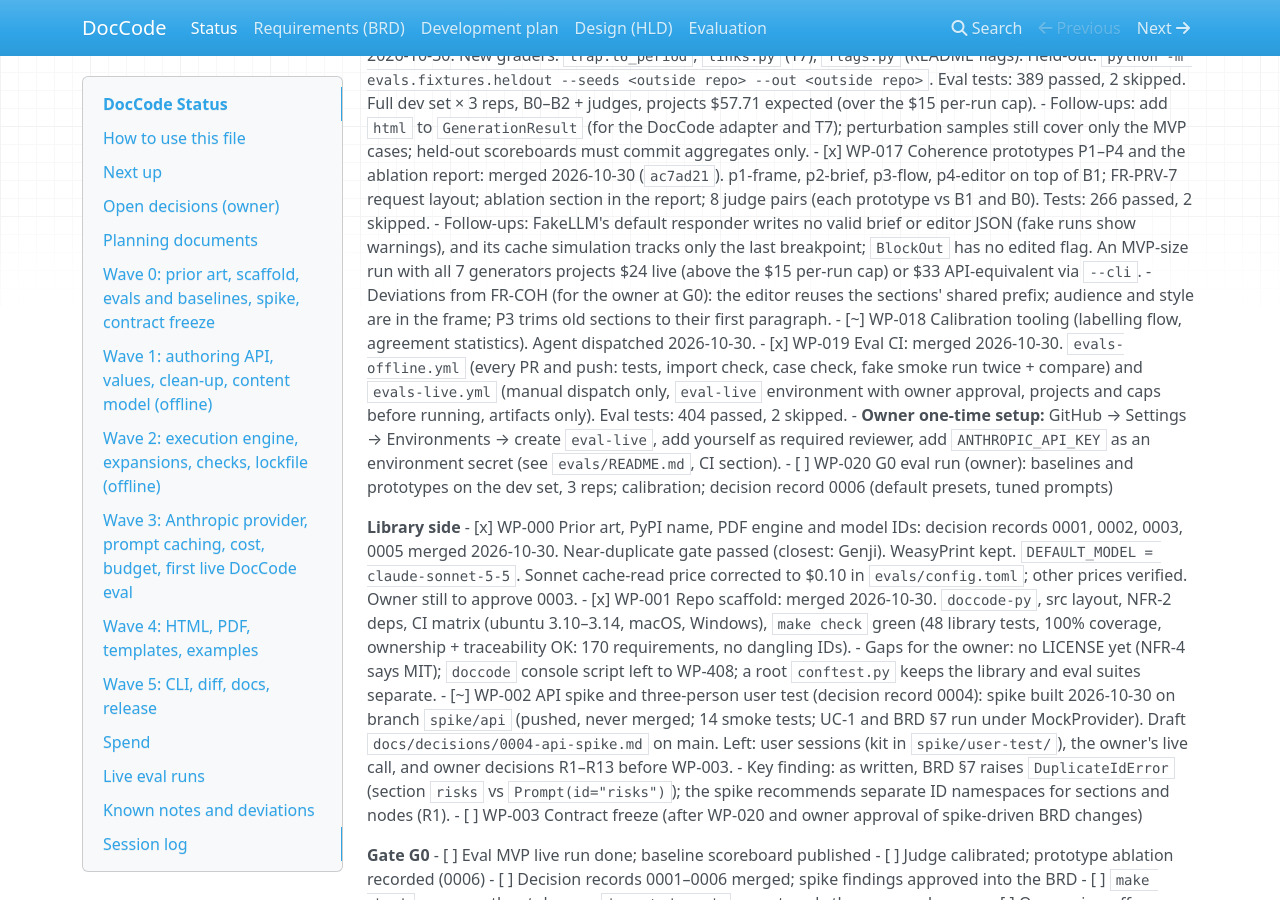
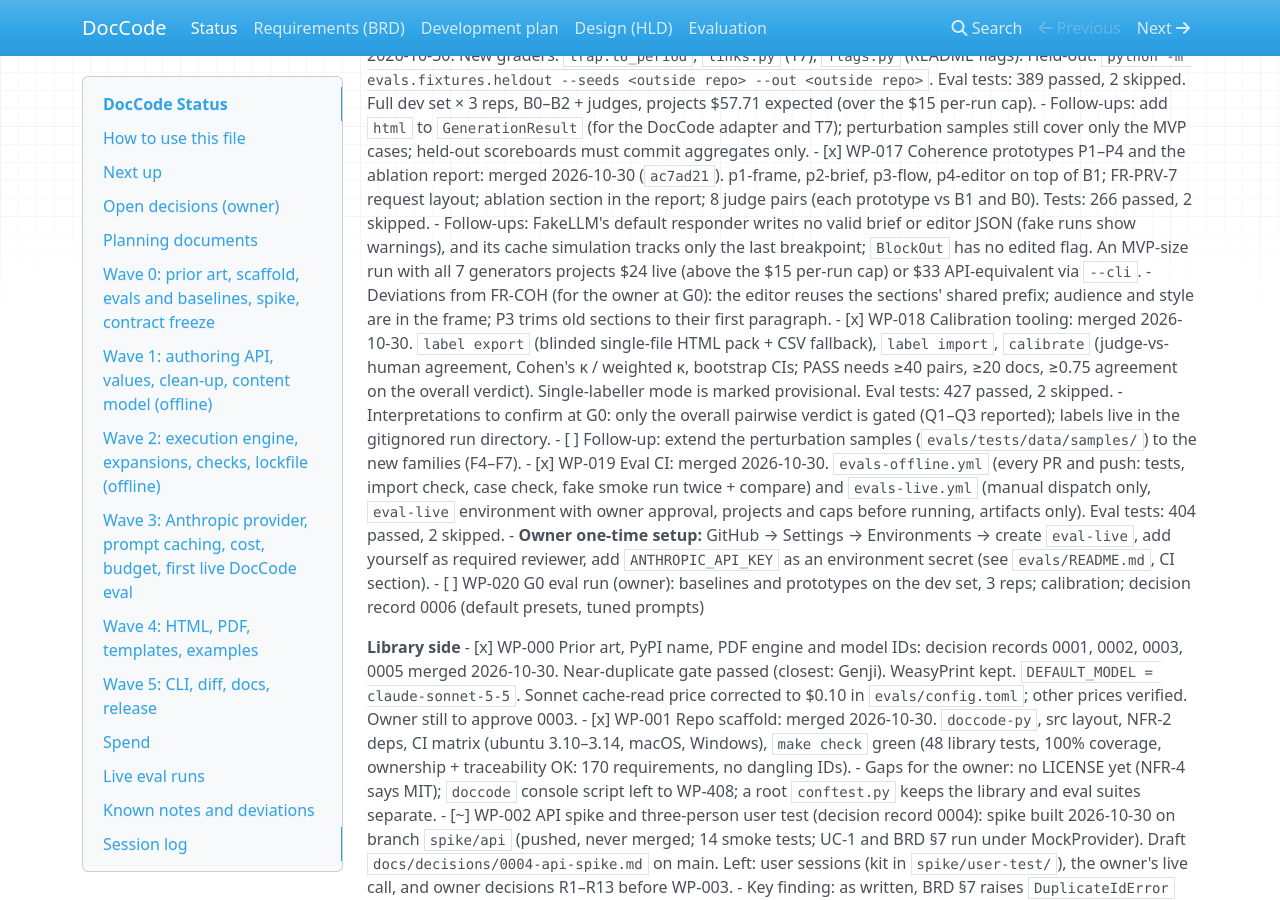
Before and after one commit to spudy-vibing/Dynamic-Document-Library, an MkDocs documentation site: the page built from docs/STATUS.md, in a window 1280 px wide and 900 px high, scrolled down 2354 px. Built offline with MkDocs 1.6.1, drawn with Linux system fonts in a browser that asks for light colours; nearby versions of some CDN libraries; some of the changed text lies outside the part shown.

Commit message:
Status: WP-018 merged
Co-Authored-By: Claude Opus 5.5 <noreply@anthropic.com>
Claude-Session: https://claude.ai/code/session_01EVknyAM6EnacTPmRmfjMye

```diff
--- a/docs/STATUS.md
+++ b/docs/STATUS.md
@@ -70,7 +70,9 @@ All resolved on 2026-10-30 (owner accepted every recommendation).
 - [x] WP-017 Coherence prototypes P1–P4 and the ablation report: merged 2026-10-30 (`ac7ad21`). p1-frame, p2-brief, p3-flow, p4-editor on top of B1; FR-PRV-7 request layout; ablation section in the report; 8 judge pairs (each prototype vs B1 and B0). Tests: 266 passed, 2 skipped.
   - Follow-ups: FakeLLM's default responder writes no valid brief or editor JSON (fake runs show warnings), and its cache simulation tracks only the last breakpoint; `BlockOut` has no edited flag. An MVP-size run with all 7 generators projects $24 live (above the $15 per-run cap) or $33 API-equivalent via `--cli`.
   - Deviations from FR-COH (for the owner at G0): the editor reuses the sections' shared prefix; audience and style are in the frame; P3 trims old sections to their first paragraph.
-- [~] WP-018 Calibration tooling (labelling flow, agreement statistics). Agent dispatched 2026-10-30.
+- [x] WP-018 Calibration tooling: merged 2026-10-30. `label export` (blinded single-file HTML pack + CSV fallback), `label import`, `calibrate` (judge-vs-human agreement, Cohen's κ / weighted κ, bootstrap CIs; PASS needs ≥40 pairs, ≥20 docs, ≥0.75 agreement on the overall verdict). Single-labeller mode is marked provisional. Eval tests: 427 passed, 2 skipped.
+  - Interpretations to confirm at G0: only the overall pairwise verdict is gated (Q1–Q3 reported); labels live in the gitignored run directory.
+- [ ] Follow-up: extend the perturbation samples (`evals/tests/data/samples/`) to the new families (F4–F7).
 - [x] WP-019 Eval CI: merged 2026-10-30. `evals-offline.yml` (every PR and push: tests, import check, case check, fake smoke run twice + compare) and `evals-live.yml` (manual dispatch only, `eval-live` environment with owner approval, projects and caps before running, artifacts only). Eval tests: 404 passed, 2 skipped.
   - **Owner one-time setup:** GitHub → Settings → Environments → create `eval-live`, add yourself as required reviewer, add `ANTHROPIC_API_KEY` as an environment secret (see `evals/README.md`, CI section).
 - [ ] WP-020 G0 eval run (owner): baselines and prototypes on the dev set, 3 reps; calibration; decision record 0006 (default presets, tuned prompts)
@@ -209,3 +211,4 @@ Caps cover Anthropic API spend on the owner's key and include the plan's 20% con
 | 2026-10-30 | Owner allowed period differences in quarterly cases; cases regenerated, CLI run rescored, everything committed. |
 | 2026-10-30 | Root README committed (`af92cf0`); branch renamed to `main`; GitHub repo creation blocked by permission check (owner to do). Dispatched agents in worktrees: WP-000, WP-015, WP-016, WP-017. |
 | 2026-10-30 | Owner chose `doccode-py`; repo is on GitHub (Dynamic-Document-Library, public); pushed. |
+| 2026-10-30 | Merged WP-016, WP-001, WP-019, WP-018; spike WP-002 built; owner's second batch of decisions applied (MIT, WeasyPrint, Sonnet default, $175 run cap); GitHub CI green. BRD amendment agent and two simulated spike sessions dispatched. |
```
